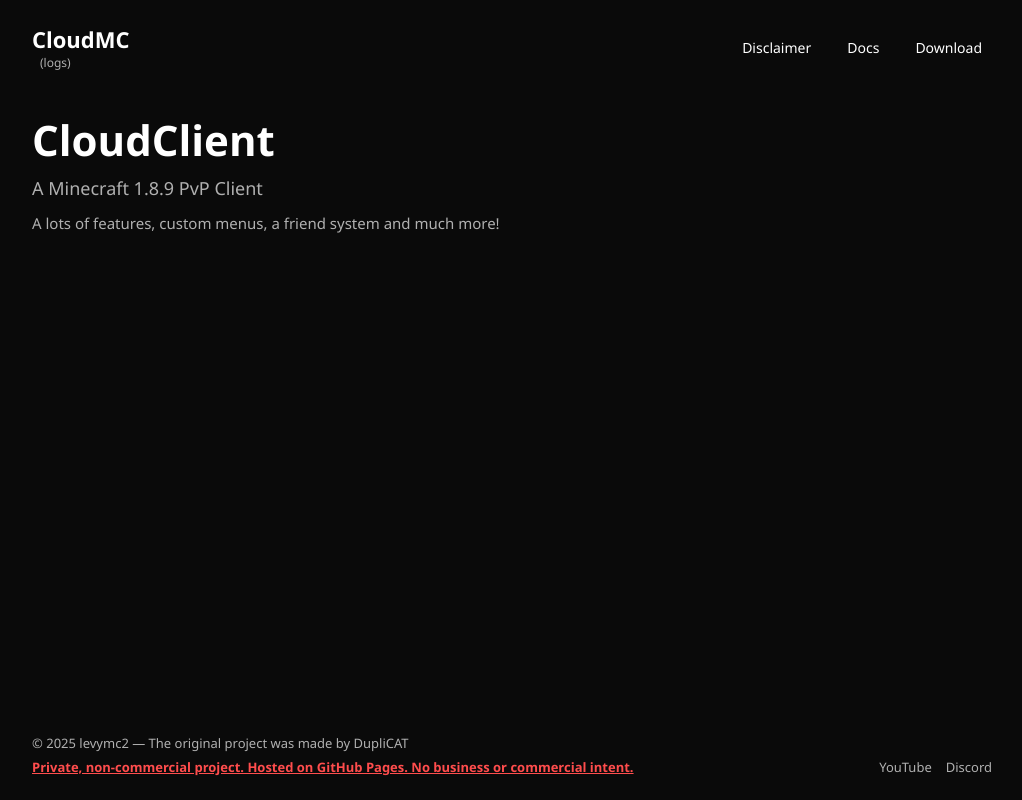
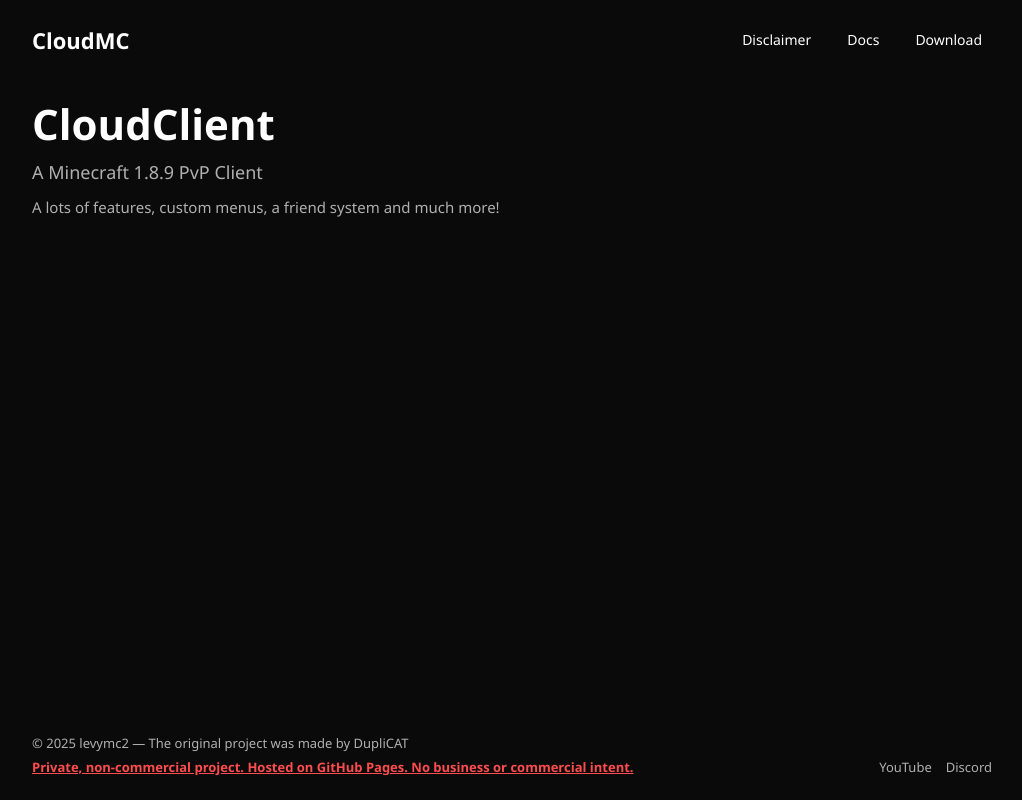
Before and after one commit to LevysGamingWorld/levysgamingworld.github.io, a plain HTML site: page index.html in a window 1280 px wide. Shown: the whole page, without its empty margins (128-1150 px from the left). Drawn offline with Linux system fonts and the light colour scheme.

Commit message:
Remove logs div from site header
Removed the logs div from the header section.

```diff
--- a/index.html
+++ b/index.html
@@ -10,7 +10,6 @@
   <header class="site-header">
     <div class="left">
       <div class="logo" data-href="https://levysgamingworld.github.io">CloudMC</div>
-      <div class="logs">(logs)</div>
     </div>
 
     <nav class="topnav">
```
